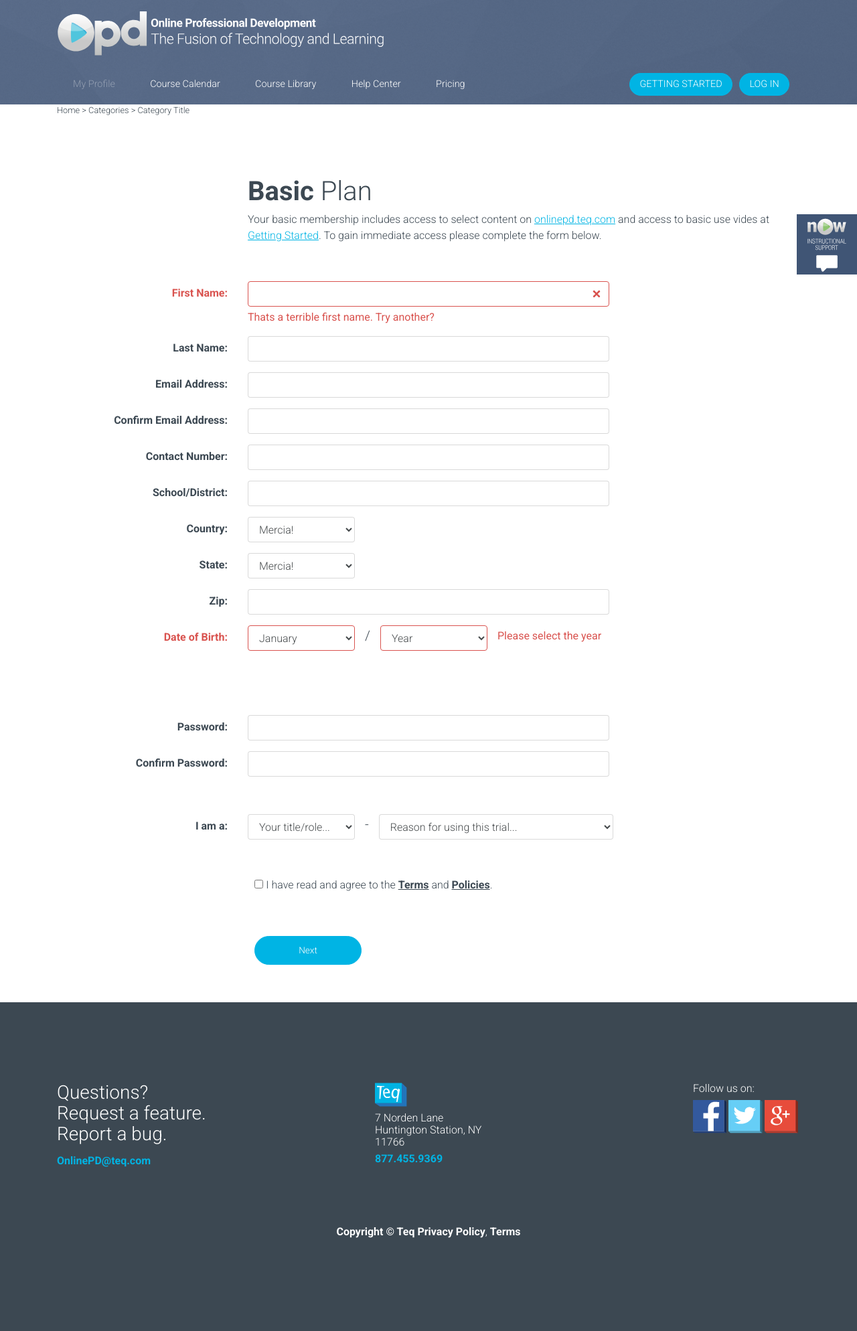
After one commit to JaySoftye/_opd3-foundationtemp, a PHP site: page /pricing-basic-plan-security-questions.php in a window 1280 px wide. The commit adds this page. Shown: the whole page at 67% size. Run offline with PHP 8.4, Linux system fonts and the light colour scheme; some libraries are stand-ins or nearby versions.

Commit message:
Pricing Plan and Login Window Updates
Payment Plan forms and page updated

```diff
--- /dev/null
+++ b/css/pricing-plans_sign-up-forms.css
@@ -0,0 +1,63 @@
+@charset "UTF-8";
+/**
+ * Teq Online Professional Development Pricing Plans and Sign Up Forms
+ */
+
+section.pricing-plans {
+  background: url('images/pricing-plans-bg.jpg') no-repeat center top;
+  background-size: contain;
+  padding-bottom: 5rem;
+}
+
+section.pricing-plans article div.card {
+  transition: all .25s ease-in-out;
+}
+
+section.pricing-plans article div.card:hover {
+  transform: scale(1.02);
+}
+
+section.pricing-plans a.btn {
+  padding: .75rem 3.25rem;
+  margin-bottom: 15px;
+  font-size: 1rem;
+  color: white;
+  transition: all .25s ease-in-out;
+}
+
+section.pricing-plans a.btn:hover, section.pricing-plans a.btn:focus {
+  opacity: 0.75;
+}
+
+section.pricing-plans div.card-header.basic {
+  background-color: rgb(109, 140, 188);
+}
+
+section.pricing-plans a.btn.basic-plan {
+  background-color: rgb(109, 140, 188);
+}
+
+section.pricing-plans div.card-header.individual {
+  background-color: rgb(161, 215, 132);
+}
+
+section.pricing-plans a.btn.individual-plan {
+  background-color: rgb(161, 215, 132);
+}
+
+section.pricing-plans div.card-header.school-district {
+  background-color: rgb(79, 197, 221);
+}
+
+section.pricing-plans a.btn.school-district-plan {
+  background-color: rgb(79, 197, 221);
+}
+
+section.pricing-plans dl, section.pricing-plans dd  {
+  font-size: 1rem;
+  font-weight: 300;
+}
+
+form.sign-up-form button {
+  width: 100%;
+}
--- a/header.php
+++ b/header.php
@@ -22,6 +22,7 @@
     <link rel="stylesheet" href="css/main-nav_now-chat_login-window.css">
     <link rel="stylesheet" href="css/main-styles.css">
     <link rel="stylesheet" href="css/user-profile.css">
+    <link rel="stylesheet" href="css/pricing-plans_sign-up-forms.css">
 
   </head>
     <body>
--- a/login-window.php
+++ b/login-window.php
@@ -51,7 +51,7 @@
             <div class="form-group">
               <input type="text" class="form-control" placeholder="Email">
             </div>
-            <button type="submit" class="login-button" onclick="showQues()">Enter</button>
+            <button type="submit" class="login-button" onclick="showQues(); return false;">Enter</button>
           </form>
         </section>
       </div>
@@ -124,6 +124,6 @@
 
 
 
-    </div>
+
   </div>
 </div>
--- /dev/null
+++ b/pricing-basic-plan-security-questions.php
@@ -0,0 +1,231 @@
+<?php include 'header.php'; ?>
+  <?php include 'now-chat-window.php'; ?>
+
+  <main>
+
+    <section class="container under-header">
+      <div class="row" id="breadcrumbs">
+        <div class="col">
+          <small><span><a href="#">Home</a></span> > <span><a href="#">Categories</a></span> > Category Title </small>
+        </div>
+      </div>
+    </section>
+
+    <section class="container padding-top padding-bottom" id="basic-plan">
+      <div class="row padding-top">
+        <div class="col-md-3"></div>
+        <div class="col-md-9">
+          <h1><strong>Basic</strong> Plan</h1>
+          <p>Your basic membership includes access to select content on <a href="http://onlinepd.teq.com/" title="http://onlinepd.teq.com/" class="teq-blue-text"><u>onlinepd.teq.com</u></a> and access to basic use vides at <a href="http://onlinepd.teq.com/index/getting-started" title="http://onlinepd.teq.com/index/getting-started" class="teq-blue-text"><u>Getting Started</u></a>. To gain immediate access please complete the form below.</p>
+        </div>
+      </div>
+
+      <div class="row padding-top">
+        <div class="col">
+          <form action="" method="post" class="sign-up-form">
+            <div class="form-group row has-danger">
+              <label class="col-md-3 col-sm-3 col-form-label text-right"><strong>First Name:</strong></label>
+              <div class="col-md-6 col-sm-9">
+                <input class="form-control form-control-danger" type="text">
+                <div class="form-control-feedback">Thats a terrible first name. Try another?</div>
+              </div>
+            </div>
+            <div class="form-group row">
+              <label class="col-md-3 col-sm-3 col-form-label text-right"><strong>Last Name:</strong></label>
+              <div class="col-md-6 col-sm-9">
+                <input class="form-control" type="text">
+              </div>
+            </div>
+            <div class="form-group row">
+              <label class="col-md-3 col-sm-3 col-form-label text-right"><strong>Email Address:</strong></label>
+              <div class="col-md-6 col-sm-9">
+                <input class="form-control" type="email">
+              </div>
+            </div>
+            <div class="form-group row">
+              <label class="ccol-md-3 col-sm-3 col-form-label text-right"><strong>Confirm Email Address:</strong></label>
+              <div class="col-md-6 col-sm-9">
+                <input class="form-control" type="email">
+              </div>
+            </div>
+            <div class="form-group row">
+              <label class="col-md-3 col-sm-3 col-form-label text-right"><strong>Contact Number:</strong></label>
+              <div class="col-md-6 col-sm-9">
+                <input class="form-control" type="phone">
+              </div>
+            </div>
+            <div class="form-group row">
+              <label class="col-md-3 col-sm-3 col-form-label text-right"><strong>School/District:</strong></label>
+              <div class="col-md-6 col-sm-9">
+                <input class="form-control" type="phone">
+              </div>
+            </div>
+            <div class="form-group row">
+              <label class="col-md-3 col-sm-3 col-form-label text-right"><strong>Country:</strong></label>
+              <div class="col-md-2 col-sm-9">
+                <select class="form-control">
+                  <option value="">Mercia!</option>
+                </select>
+              </div>
+            </div>
+            <div class="form-group row">
+              <label class="col-md-3 col-sm-3 col-form-label text-right"><strong>State:</strong></label>
+              <div class="col-md-2 col-sm-9">
+                <select class="form-control">
+                  <option value="">Mercia!</option>
+                </select>
+              </div>
+            </div>
+            <div class="form-group row">
+              <label class="col-md-3 col-sm-3 col-form-label text-right"><strong>Zip:</strong></label>
+              <div class="col-md-6 col-sm-9">
+                <input class="form-control" type="text">
+              </div>
+            </div>
+            <div class="form-group row padding-bottom has-danger">
+              <label class="col-md-3 col-sm-3 col-form-label text-right"><strong>Date of Birth:</strong></label>
+              <div class="col-md-2 col-sm-4">
+                <select class="form-control">
+                  <option selected>January</option>
+                </select>
+              </div>
+              <span class="lead hidden-sm-down"> / </span>
+              <div class="col-md-2 col-sm-4">
+                <select class="form-control">
+                  <option selected>Year</option>
+                </select>
+              </div>
+              <div class="form-control-feedback">Please select the year</div>
+            </div>
+            <div class="form-group row padding-top">
+              <label class="col-md-3 col-sm-3 col-form-label text-right"><strong>Password:</strong></label>
+              <div class="col-md-6 col-sm-9">
+                <input class="form-control" type="password">
+              </div>
+            </div>
+            <div class="form-group row padding-bottom">
+              <label class="col-md-3 col-sm-3 col-form-label text-right"><strong>Confirm Password:</strong></label>
+              <div class="col-md-6 col-sm-9">
+                <input class="form-control" type="password">
+              </div>
+            </div>
+            <div class="form-group row padding-bottom">
+              <label class="col-md-3 col-sm-3 col-form-label text-right"><strong>I am a:</strong></label>
+              <div class="col-md-2 col-sm-4">
+                <select class="form-control">
+                  <option selected>Your title/role...</option>
+                  <option>Parent</option>
+                  <option>Educator</option>
+                  <option>Administrator</option>
+                </select>
+              </div>
+              <span class="lead hidden-sm-down"> - </span>
+              <div class="col-md-4 col-sm-5">
+                <select class="form-control">
+                  <option selected>Reason for using this trial...</option>
+                  <option>Using this trial for Personal use</option>
+                  <option>Using this trial for School, district, or campus evaluation</option>
+                  <option>Using this trial for Other</option>
+                </select>
+              </div>
+            </div>
+            <div class="form-group row">
+              <label class="col-md-3 col-sm-3 col-form-label text-right"></label>
+              <div class="col-md-6 col-sm-9">
+                <div class="form-check">
+                  <label class="form-check-label no-padding">
+                    <input class="form-check-input" type="checkbox">
+                    I have read and agree to the
+                  </label>
+                  <span><a href="#"><strong><u>Terms</u></strong></a> and <a href="#"><strong><u>Policies</u></strong></a>.</span>
+                </div>
+              </div>
+            </div>
+            <div class="form-group row padding-top">
+              <label class="col-sm-3"></label>
+              <div class="col-sm-2">
+                <button type="submit" class="btn" onclick="showNextStep(); return false;">Next</button>
+              </div>
+            </div>
+          </form>
+        </div>
+      </div>
+
+      </div>
+    </section>
+
+    <section class="container padding-top padding-bottom" id="security-questions" style="display: none;">
+      <div class="row padding-top">
+        <div class="col-md-3"><img src="assets/pricing-security-icon.svg" class="hidden-sm-down" width="255" /></div>
+        <div class="col-md-9">
+          <h1>Security <strong>Questions</strong></h1>
+          <p>In case of a lost password please select and answer two security questions from the options below. In case of lost or forgotten passwords, you will need these questions and answers to reset your password.</p>
+        </div>
+      </div>
+      <div class="row padding-top">
+        <div class="col">
+          <form action="" method="post" class="sign-up-form">
+            <div class="form-group row">
+              <label class="col-md-3 col-sm-3 col-form-label text-right"><strong>Security Question 1:</strong></label>
+              <div class="col-md-6 col-sm-9">
+                <select class="form-control">
+                  <option value=""></option>
+                </select>
+              </div>
+            </div>
+            <div class="form-group row padding-bottom">
+              <label class="col-md-3 col-sm-3 col-form-label text-right"><strong>Security Question Answer 1:</strong></label>
+              <div class="col-md-6 col-sm-9">
+                <input class="form-control" type="password">
+              </div>
+            </div>
+            <div class="form-group row">
+              <label class="col-md-3 col-sm-3 col-form-label text-right"><strong>Security Question 2:</strong></label>
+              <div class="col-md-6 col-sm-9">
+                <select class="form-control">
+                  <option value=""></option>
+                </select>
+              </div>
+            </div>
+            <div class="form-group row">
+              <label class="col-md-3 col-sm-3 col-form-label text-right"><strong>Security Question Answer 2:</strong></label>
+              <div class="col-md-6 col-sm-9">
+                <input class="form-control" type="password">
+              </div>
+            </div>
+            <div class="form-group row padding-top">
+              <label class="col-sm-3"></label>
+              <div class="col-sm-2">
+                <button type="submit" class="btn">Submit</button>
+              </div>
+            </div>
+          </form>
+        </div>
+      </div>
+      </div>
+    </section>
+
+    <script>
+    /**
+    DELETE THIS
+    ONLY USED TO SHOW HOW THE FORM WILL WORK ON THE FRONT END
+    **/
+      function showNextStep() {
+        var c = document.getElementById('basic-plan');
+        var d = document.getElementById('security-questions');
+
+        if (d.style.display === 'none') {
+          c.style.display = 'none';
+          d.style.display = 'block';
+        } else {
+          d.style.display = 'none';
+          }
+        }
+
+      </script>
+
+
+
+  </main>
+
+<?php include 'footer.php'; ?>
--- a/profile-account-cc-info.php
+++ b/profile-account-cc-info.php
@@ -69,7 +69,7 @@
           <div class="col-md-5 padding-top">
             <form name="" method="" class="profile-form">
               <div class="form-group">
-                <img src="assets/credit-cards-icon.svg" width="370" height="55" alt="" />
+                <img src="assets/credit-cards-icon.svg" width="370" alt="" />
               </div>
 
               <div class="form-group">
@@ -82,7 +82,7 @@
                 <div class="col-4">
                   <input class="form-control" type="password" value="mm" disabled>
                 </div>
-                <div class="col-1 text-center no-padding">/</div>
+                <span class="lead">/</span>
                 <div class="col-4">
                   <input class="form-control" type="password" value="yy" disabled>
                 </div>
```
Also changed, not shown: pricing-individual-plan-security-questions-checkout.php (added, +189 -0 lines), pricing-pd-plans.php (added, +91 -0 lines), assets/credit-cards-icon.svg, assets/paypal-card-icon.svg (added), assets/pricing-basic-plan.svg (added), assets/pricing-checkout-icon.svg (added), assets/pricing-individual-plan-monthly.svg (added), assets/pricing-individual-plan-yearly.svg (added), assets/pricing-individual-plan.svg (added), assets/pricing-school-district-plan.svg (added), assets/pricing-security-icon.svg (added), css/images/pricing-plans-bg.jpg (added).
